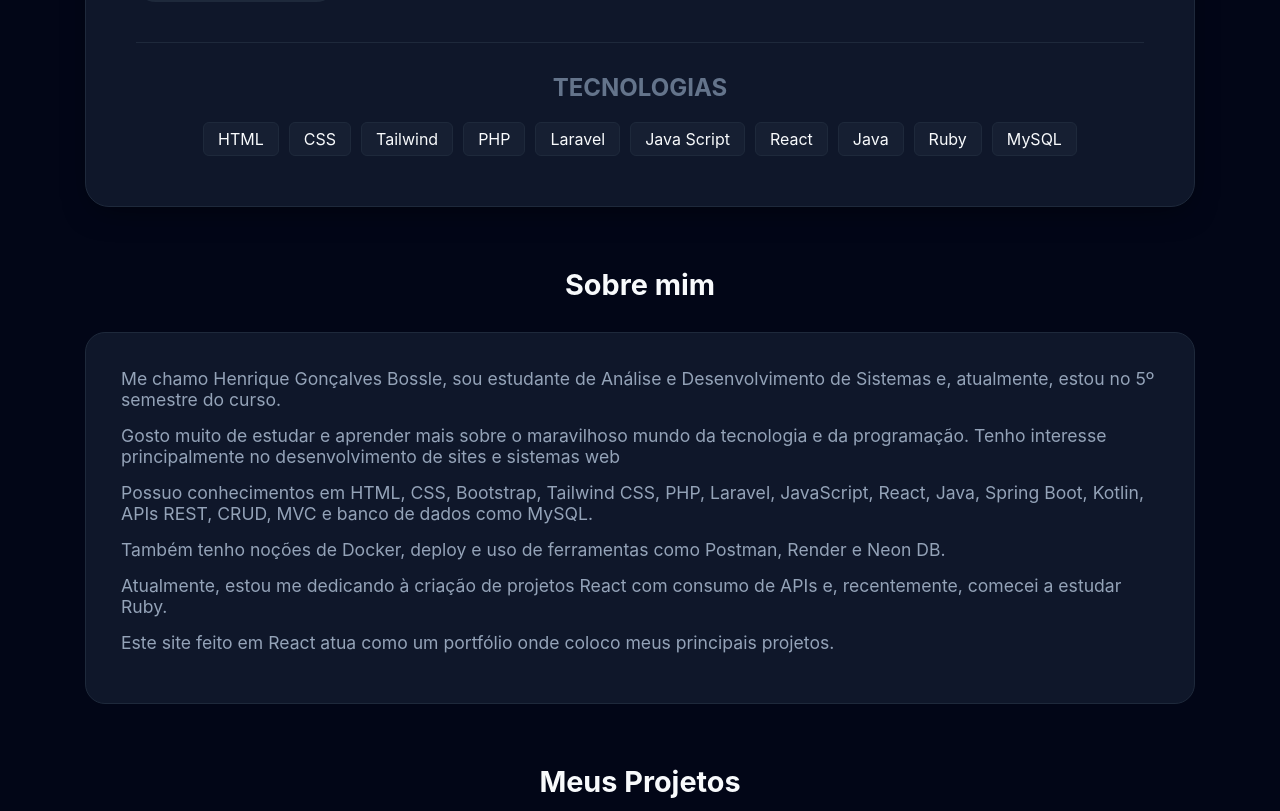
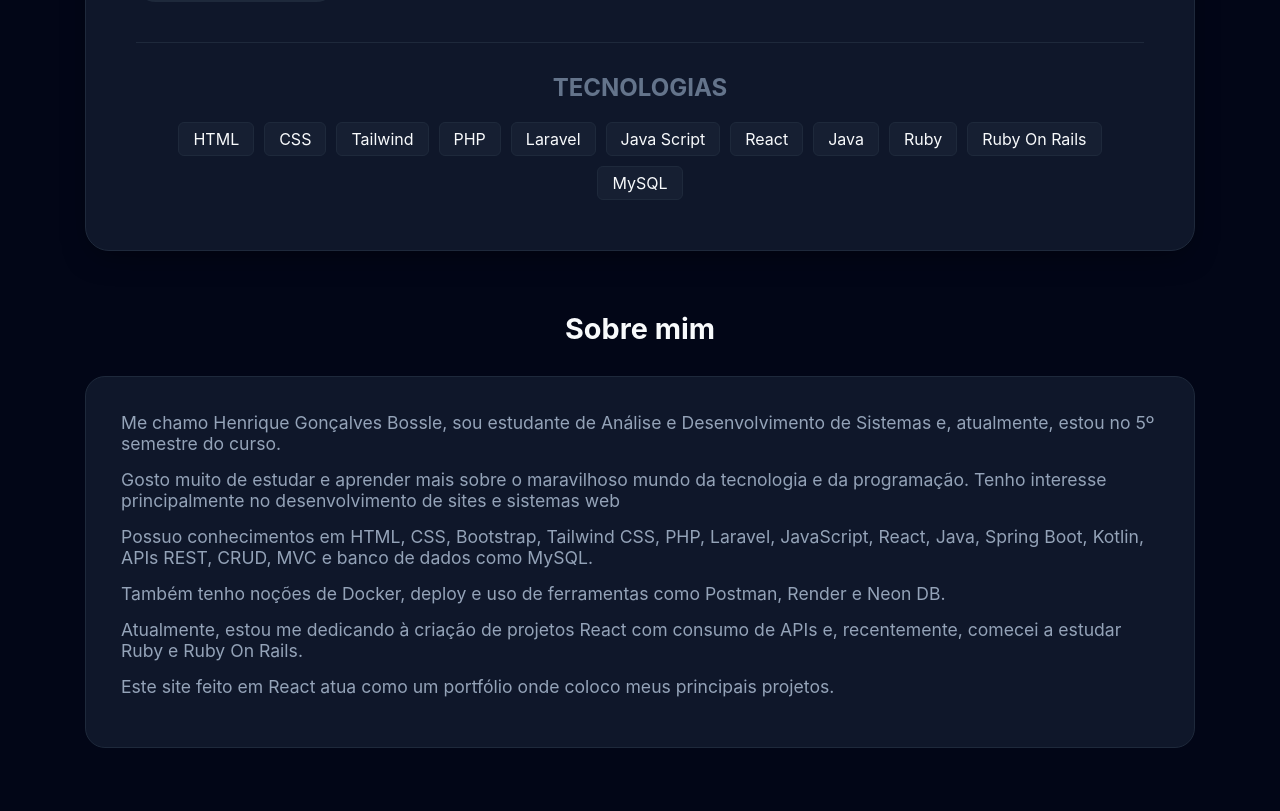
Before and after one commit to HenriqueBossle/portfolio-react, a React (Vite) app: page / in a window 1280 px wide. Shown: the part 380-1191 px from the top of the page. Built offline with nearby package versions, Linux system fonts and the light colour scheme.

Commit message:
descriptions

```diff
--- a/src/pages/Home.jsx
+++ b/src/pages/Home.jsx
@@ -73,7 +73,7 @@
           <h3 className="tech-bar__title">Tecnologias</h3>
           <div className="tech-bar__list">
             {[
-              "HTML", "CSS", "Tailwind", "PHP", "Laravel", "Java Script", "React", "Java", "Ruby", "MySQL"
+              "HTML", "CSS", "Tailwind", "PHP", "Laravel", "Java Script", "React", "Java", "Ruby", "Ruby On Rails", "MySQL"
             ].map((tech, index) => (
               <div key={index} className="tech-bar__item">
                 {tech}
@@ -104,7 +104,7 @@
           </p>
 
           <p className="p-text">
-            Atualmente, estou me dedicando à criação de projetos React com consumo de APIs e, recentemente, comecei a estudar Ruby.
+            Atualmente, estou me dedicando à criação de projetos React com consumo de APIs e, recentemente, comecei a estudar Ruby e Ruby On Rails.
           </p>
 
           <p className="p-text">
```
